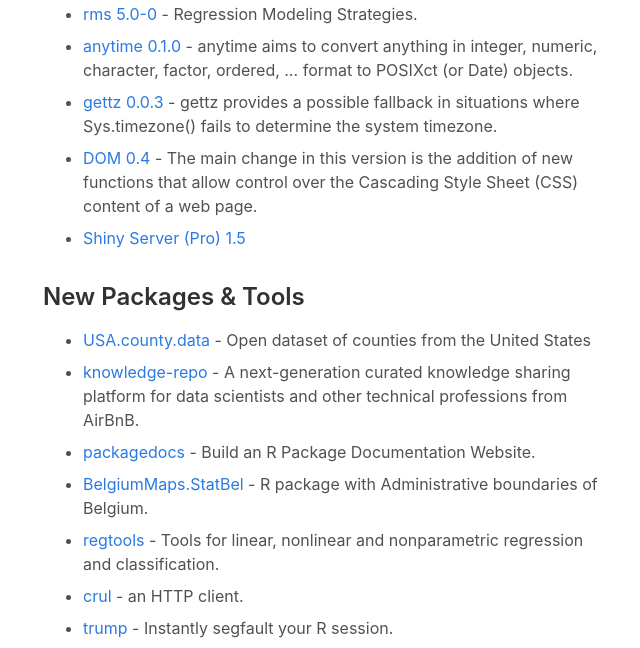
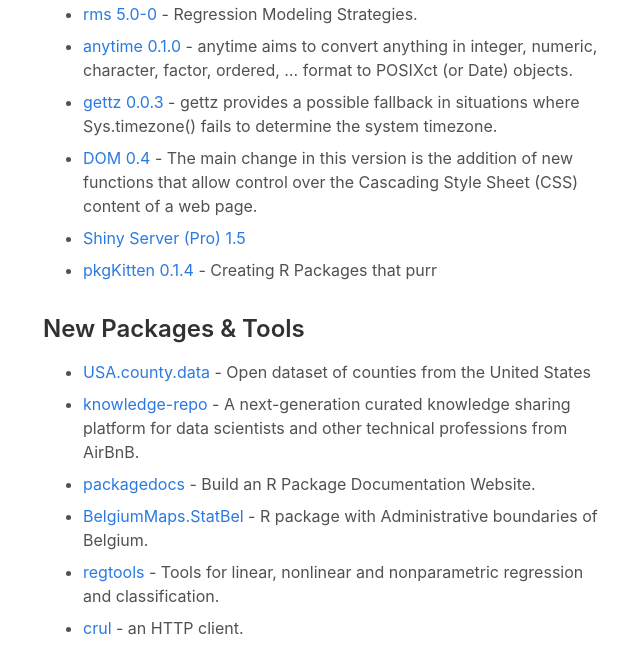
Before and after one commit to rweekly/rweekly.org, a Jekyll site: the page built from _posts/2016-11-14-25.md, in a window 1280 px wide and 900 px high, scrolled down 4753 px, cut to the strip 0-648 px from the top of the window. Shown: the whole strip, without its empty margins (317-957 px from the left). Built offline with Jekyll 4.4.1, drawn with Linux system fonts in a browser that asks for light colours; comment, search, counter and statistics services are not loaded.

Commit message:
Update: issue 25 with pkgKitten 0.1.4

```diff
--- a/_posts/2016-11-14-25.md
+++ b/_posts/2016-11-14-25.md
@@ -184,6 +184,7 @@
 
 + [Shiny Server (Pro) 1.5](https://blog.rstudio.org/2016/11/04/shiny-server-pro-1-5/)
 
++ [pkgKitten 0.1.4](http://dirk.eddelbuettel.com/blog/2016/11/13#pkgKitten_0.1.4) - Creating R Packages that purr
 
 ## New Packages & Tools
 
```
